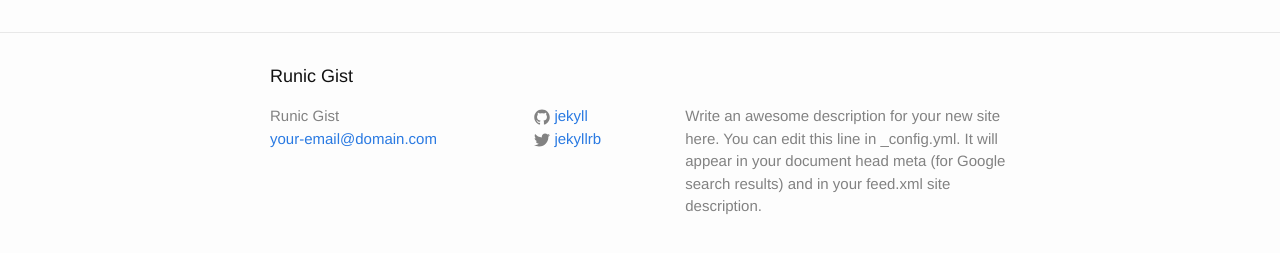
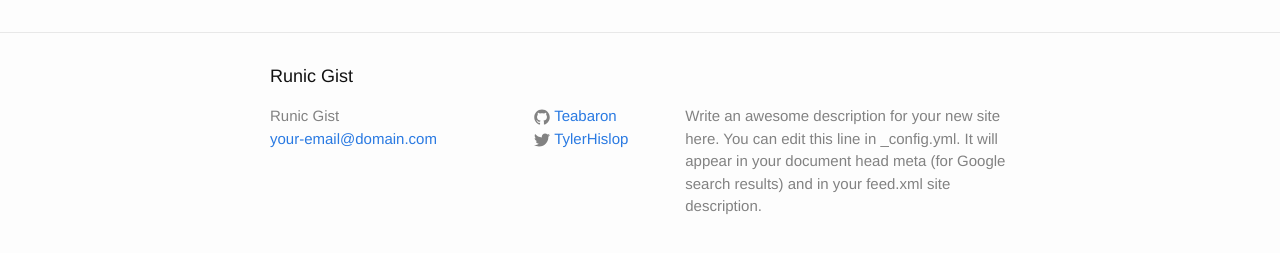
Before and after one commit to Teabaron/teabaron.github.io, a Jekyll site: the page built from index.html, in a window 1280 px wide. Shown: the part 264-517 px from the top of the page. Built offline with Jekyll 4.4.1, drawn with Linux system fonts in a browser that asks for light colours.

Commit message:
Update _config.yml

```diff
--- a/_config.yml
+++ b/_config.yml
@@ -14,8 +14,8 @@ description: > # this means to ignore newlines until "baseurl:"
   Google search results) and in your feed.xml site description.
 baseurl: "" # the subpath of your site, e.g. /blog
 url: "http://yourdomain.com" # the base hostname & protocol for your site
-twitter_username: jekyllrb
-github_username:  jekyll
+twitter_username: TylerHislop
+github_username:  Teabaron
 
 # Build settings
 markdown: kramdown
```
